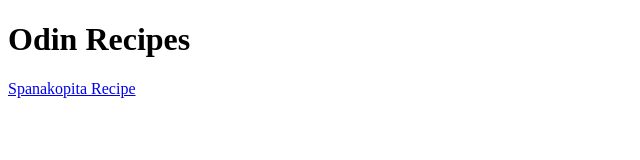
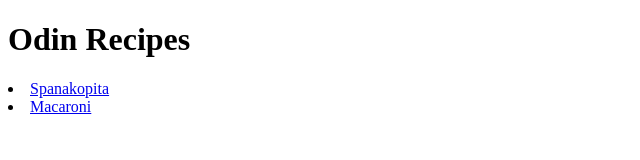
Before and after one commit to vulperb/odin-recipes, a plain HTML site: page index.html in a window 1280 px wide. Shown: the whole page, without its empty margins (0-640 px from the left). Drawn offline with Linux system fonts and the light colour scheme.

Commit message:
Add image and recipe link

```diff
--- a/index.html
+++ b/index.html
@@ -7,6 +7,8 @@
   <body>
     <h1>Odin Recipes</h1>
 
-    <a href="recipes/spanakopita.html">Spanakopita Recipe</a>
+    <ul></ul>
+      <li><a href="recipes/spanakopita.html">Spanakopita</a></li>
+      <li><a href="recipes/macaroni.html">Macaroni</a></li>
   </body>
 </html>
```
Also changed, not shown: img/macaroni.jpg (added).
